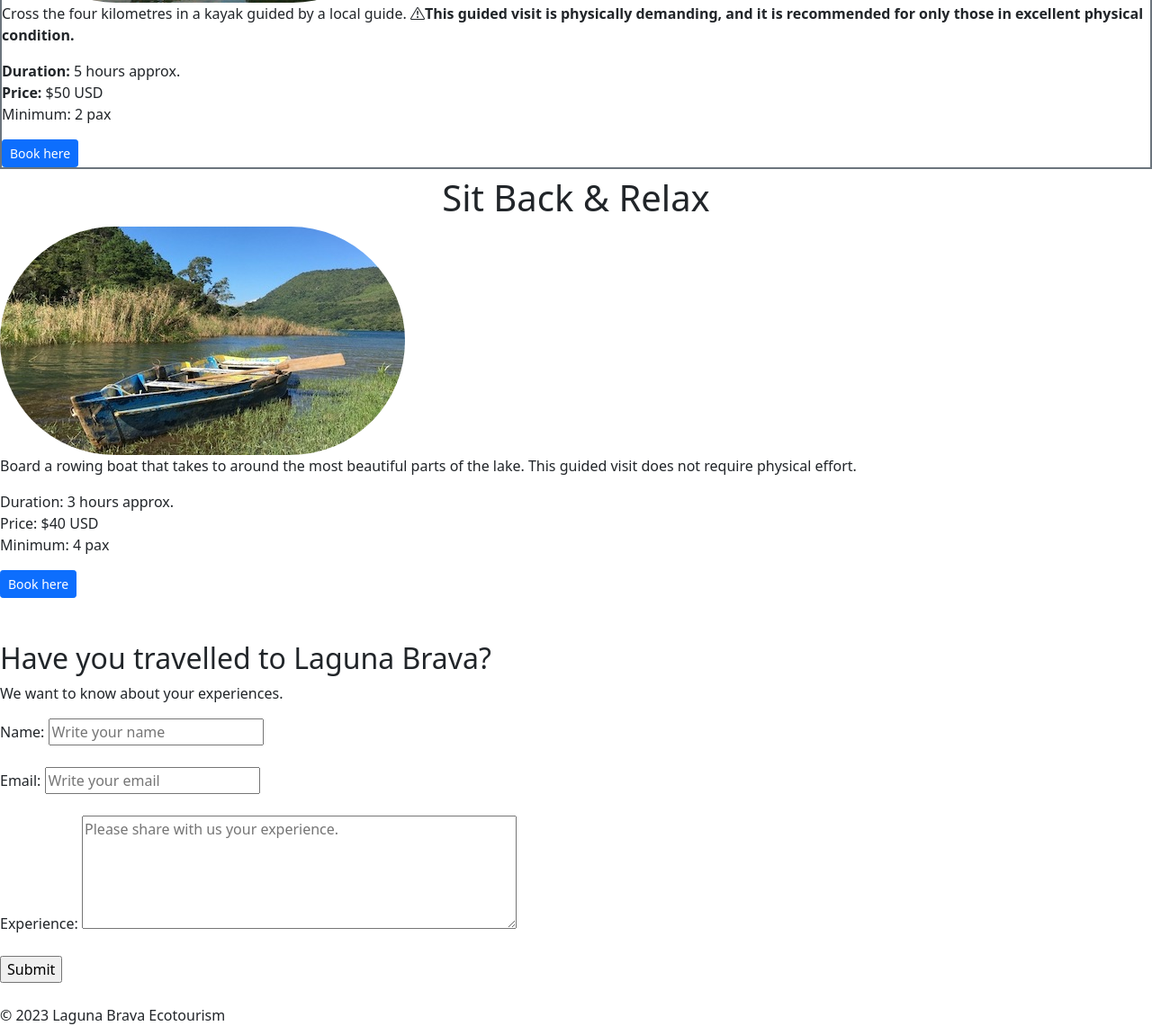
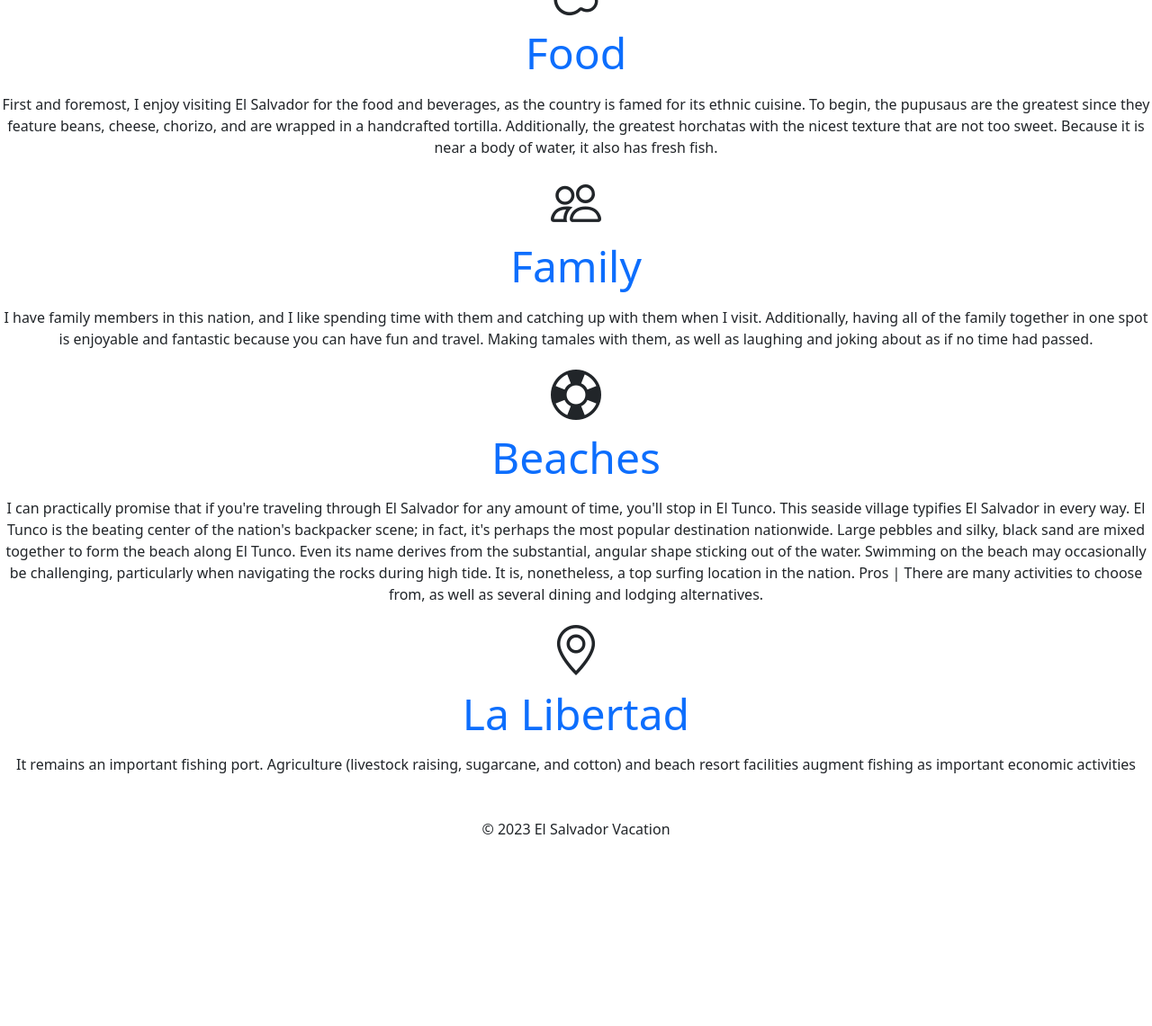
Before and after one commit to danielgarrido1/Week-11--web, a plain HTML site: page index.html in a window 1280 px wide. Shown: the part 1313-2454 px from the top of the page at 90% size. After the commit the page ends 2295 px from the top, so only its background shows below. Drawn offline with nearby package versions, Linux system fonts and the light colour scheme.

Commit message:
Add files via upload

```diff
--- a/index.html
+++ b/index.html
@@ -2,121 +2,93 @@
 <html lang="en">
 
 <head>
+
     <meta charset="utf-8">
+
     <meta name="description" content=" Laguna Brava Ecotourism is a local adventure company based in Laguna Brava." />
+
     <!-- Responsive metatag -->
     <meta name="viewport" content="width=device-width, initial-scale=1">
+    <!-- Bootstrap CSS -->
 
-    <!-- Bootstrap CSS -->
     <link href="https://cdn.jsdelivr.net/npm/bootstrap@5.0.2/dist/css/bootstrap.min.css" rel="stylesheet"
         integrity="sha384-EVSTQN3/azprG1Anm3QDgpJLIm9Nao0Yz1ztcQTwFspd3yD65VohhpuuCOmLASjC" crossorigin="anonymous">
+
     <link rel="stylesheet" href="https://cdn.jsdelivr.net/npm/bootstrap-icons@1.10.4/font/bootstrap-icons.css">
 
-    <title>Laguna Brava Ecotourism</title>
+    <title>Locations</title>
 </head>
 
 <body>
     <header>
         <!-- Introductory content -->
-        <img class="img-fluid" src="img/panoramic-laguna-brava-2.jpg" alt="Laguna Brava lake" title="Laguna Brava">
-
-        <h1 class="display-1 text-center"> Welcome to Laguna Brava Ecotourism</h1>
+        <h1 class="my-4"> Favortie Vacation Spot: El Salvador</h1>
         <p class="lead">
-            Laguna Brava is a <a href="https://en.wikipedia.org/wiki/Karst">karstic lake</a> of incomparable
-            beauty located in western Guatemala. Laguna Brava is located in a remote and highly underdeveloped region,
-            so reaching and exploring the lake takes a mix of extreme adventure and intimate contact with nature. The
-            lake beauty lies in the colours variety of its waters, which depends on the sun's position. Laguna Brava is
-            also known as Yolnabaj by the region's inhabitants, which translates as "rough lake". Despite its name, the
-            waters of Laguna Brava Laguna are so calm that they instantly awaken a deep feeling of peace.
+            The Republic of El Salvador, also known as El Salvador, is a nation in Central America. Honduras, Guatemala,
+            and the Pacific Ocean all border it to the northeast, northwest, and south, respectively. San Salvador is
+            the biggest and the capital of El Salvador.
         </p>
+        <img class="img-fluid rounded mx-auto d-block" src="img/Pacific-ocean-El-Salvador.jpeg" alt="El Salvador" title="El Salvador">
     </header>
-
     <main>
         <!-- Dominant content of the web page -->
-
-        <section class="my-5">
+        <img class="img-fluid rounded mx-auto d-block my-5" src="img/El-Salvador-Travel-copy.png">
+        <section class="bi bi-egg-fried text-center display-4">
+        </section>
+        <article class="text-center my-2">
             <!-- Generic standalone section of a document -->
-            <h2 class="display-5">The Local Communities</h2>
-            <p>
-                Members of the communities settled around Laguna Brava welcome travelers from all regions of the world
-                looking for adventure and nature. They believe that visitors and <em>responsible ecotourism
-                    practices</em> are
-                essential to support the development of their communities.
+            <h2 class="display-5 text-center text-primary"> Food </h2>
+            <p class=" text-center my-3">
+                First and foremost, I enjoy visiting El Salvador for the food and beverages, as the country is famed for
+                its ethnic cuisine. To begin, the pupusaus are the greatest since they feature beans, cheese, chorizo,
+                and are wrapped in a handcrafted tortilla. Additionally, the greatest horchatas with the nicest texture
+                that are not too sweet. Because it is near a body of water, it also has fresh fish.
             </p>
+        </article>
+        <section class="bi bi-people text-center display-4">
         </section>
-
-        <section class="my-5">
-            <h2 class="display-5">Activities</h2>
-            <p>
-                The communities offer two options for guided visits that allow visitors to enjoy Laguna Brava's natural
-                beauty. In both options, <strong class="text-warning fw-bold">they provide life vests and local guides
-                    who know the lake very well to
-                    take care of your safety.</strong>
+        <article class=" text-center my-2">
+            <h2 class="display-5  text-center text-primary">Family </h2>
+            <p class=" text-center my-3">
+                I have family members in this nation, and I like spending time with them and catching up with them when
+                I visit. Additionally, having all of the family together in one spot is enjoyable and fantastic because
+                you can have fun and travel. Making tamales with them, as well as laughing and joking about as if no
+                time had passed.
             </p>
-            <article class="border border-secondary border-2 my-2">
-                <!-- Self-contained content intended to be independently distributable -->
-                <h3 class="display-6 text-center ">The Lake Challenge</h3>
-                <figure>
-                    <img class="img-fluid rounded-pill" src="img/kayak.jpg" alt="Lake challenge kayak"
-                        title="Kayak on Laguna Brava">
-                    <figcaption>
-                        Cross the four kilometres in a kayak guided by a local guide. <strong class="bi-exclamation-triangle">This guided visit is
-                            physically demanding, and it is recommended for only those in excellent physical
-                            condition.</strong>
-                    </figcaption>
-                </figure>
-                <ul class="list-unstyled">
-                    <li><span class="fw-bold">Duration:</span> 5 hours approx.</li>
-                    <li><span class="fw-bold">Price:</span> $50 USD</li>
-                    <li>Minimum: 2 pax</li>
-                </ul>
-                <a class="btn btn-primary btn-sm" href="javascript:void(0)">Book here</a>
-            </article>
-            <article>
-                <h3 class="display-6 text-center">Sit Back & Relax</h3>
-                <figure>
-                    <img class="img-fluid rounded-pill" src="img/boat.jpg" alt="Sit Back & Relax boat"
-                        title="Boat trip">
-                    <figcaption>
-                        Board a rowing boat that takes to around the most beautiful parts of the lake. This guided visit
-                        does not require physical effort.
-                    </figcaption>
-                </figure>
-                <ul class="list-unstyled">
-                    <li>Duration: 3 hours approx.</li>
-                    <li>Price: $40 USD</li>
-                    <li>Minimum: 4 pax</li>
-                </ul>
-                <a class="btn btn-primary btn-sm" href="javascript:void(0)">Book here</a>
-            </article>
+        </article>
+        <section class="bi bi-life-preserver text-center display-4">
         </section>
+        <article class="text-center my-2">
+            <!-- Self-contained content intended to be independently distributable -->
+            <h2 class="display-5 text-center text-primary">Beaches</h2>
+            <p class="text-center my-3">
+                I can practically promise that if you're traveling through El Salvador for any amount of time, you'll
+                stop in El Tunco. This seaside village typifies El Salvador in every way. El Tunco is the beating center
+                of the nation's backpacker scene; in fact, it's perhaps the most popular destination nationwide. Large
+                pebbles and silky, black sand are mixed together to form the beach along El Tunco. Even its name derives
+                from the substantial, angular shape sticking out of the water. Swimming on the beach may occasionally be
+                challenging, particularly when navigating the rocks during high tide. It is, nonetheless, a top surfing
+                location in the nation. Pros | There are many activities to choose from, as well as several dining and
+                lodging alternatives.
+            </p>
+        </article>
+        <section class="bi bi-geo-alt text-center display-4">
+        </section>
+        <article class="text-center my-2">
+            <h2 class="display-5 text-center text-primary">La Libertad </h2>
+            <p class="text-center my-3">
+                It remains an important fishing port. Agriculture (livestock raising, sugarcane, and cotton) and beach
+                resort facilities augment fishing as important economic activities
+            </p>
+        </article>
     </main>
-    <aside>
-        <h2>Have you travelled to Laguna Brava?</h2>
-        <p>
-            We want to know about your experiences.
-        </p>
-        <!-- A form asking for page viewer's experiences -->
-        <form action="https://api.sheetmonkey.io/form/55YHGD23mbrni37GBQ98j2" method="POST">
-            <label for="name">Name: </label>
-            <input type="text" name="name" id="name" placeholder="Write your name" required="True"><br><br>
-
-            <label for="email">Email: </label>
-            <input type="email" name="email" id="email" placeholder="Write your email" required="True"><br><br>
-
-            <label for="experience">Experience: </label>
-            <textarea name="experience" id="experience" placeholder="Please share with us your experience." rows="5"
-                cols="50" required="True"></textarea><br><br>
-
-            <input type="submit" value="Submit"><br><br>
-        </form>
-    </aside>
-    <footer>
+    <footer class="text-center my-5">
         <!-- Defines a footer for a document or section -->
-        &copy; 2023 Laguna Brava Ecotourism
+        &copy; 2023 El Salvador Vacation
     </footer>
 
     <!-- Bootstrap JavaScript -->
+
     <script src="https://cdn.jsdelivr.net/npm/bootstrap@5.0.2/dist/js/bootstrap.bundle.min.js"
         integrity="sha384-MrcW6ZMFYlzcLA8Nl+NtUVF0sA7MsXsP1UyJoMp4YLEuNSfAP+JcXn/tWtIaxVXM"
         crossorigin="anonymous"></script>
```
Also changed, not shown: img/El-Salvador-Travel-copy.png (added), img/Pacific-ocean-El-Salvador.jpeg (added).
